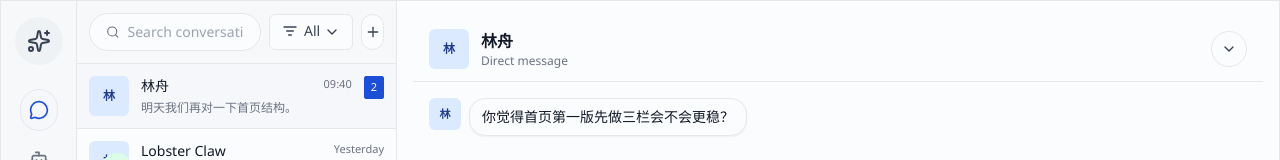
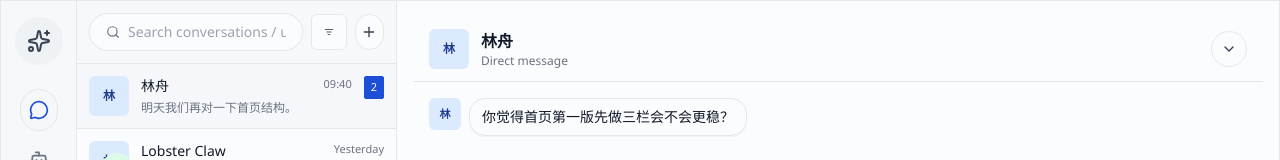
Before and after one commit to ArcheLabs/vibly, a React (Vite) app: page /chat in a window 1280 px wide. Shown: the top 160 px of the page. Built offline with nearby package versions, Linux system fonts and the light colour scheme.

Commit message:
style: polish chat filter and discover panel

```diff
--- a/src/components/ui/Dropdown.tsx
+++ b/src/components/ui/Dropdown.tsx
@@ -16,9 +16,19 @@ type DropdownProps = {
   onOpenChange: (open: boolean) => void
   options: DropdownOption[]
   className?: string
+  buttonClassName?: string
+  hideChevron?: boolean
 }
 
-export function Dropdown({ label, open, onOpenChange, options, className }: DropdownProps) {
+export function Dropdown({
+  label,
+  open,
+  onOpenChange,
+  options,
+  className,
+  buttonClassName,
+  hideChevron = false,
+}: DropdownProps) {
   const ref = useRef<HTMLDivElement>(null)
 
   useClickOutside(ref, () => onOpenChange(false))
@@ -28,10 +38,13 @@ export function Dropdown({ label, open, onOpenChange, options, className }: Drop
       <button
         type="button"
         onClick={() => onOpenChange(!open)}
-        className="inline-flex h-9 items-center gap-1 rounded-md border border-default bg-surface px-3 text-sm text-secondary transition hover-bg-muted"
+        className={cn(
+          'inline-flex h-9 items-center gap-1 rounded-md border border-default bg-surface px-3 text-sm text-secondary transition hover-bg-muted',
+          buttonClassName,
+        )}
       >
-        <span>{label}</span>
-        <ChevronDown className="h-4 w-4" />
+        {label}
+        {hideChevron ? null : <ChevronDown className="h-4 w-4" />}
       </button>
       {open ? (
         <div className="absolute right-0 top-[calc(100%+8px)] z-30 min-w-[160px] rounded-md border border-default bg-surface p-1">
--- a/src/pages/ChatPage.tsx
+++ b/src/pages/ChatPage.tsx
@@ -55,12 +55,6 @@ export function ChatPage() {
     [conversationFilter, conversations, search],
   )
 
-  const filterLabelMap: Record<ConversationFilter, string> = {
-    all: t('chat.filterAll'),
-    agent: t('chat.filterAgentsOnly'),
-    human: t('chat.filterHumansOnly'),
-  }
-
   const selectedConversation =
     conversations.find((conversation) => conversation.id === selectedConversationId) ?? null
 
@@ -82,14 +76,15 @@ export function ChatPage() {
     <div className="flex items-center gap-2">
       <SearchBar value={search} onChange={setSearch} placeholder={t('chat.searchPlaceholder')} />
       <Dropdown
-        label={
-          <span className="inline-flex items-center gap-1.5">
-            <ListFilter className="h-4 w-4" />
-            <span>{filterLabelMap[conversationFilter]}</span>
-          </span>
-        }
+        label={<ListFilter className="h-4 w-4" />}
         open={filterMenuOpen}
         onOpenChange={setFilterMenuOpen}
+        hideChevron
+        buttonClassName={
+          conversationFilter === 'all'
+            ? 'h-9 w-9 justify-center rounded-full px-0'
+            : 'h-9 w-9 justify-center rounded-full border-accent bg-muted text-primary px-0'
+        }
         options={[
           {
             key: 'all',
@@ -110,6 +105,7 @@ export function ChatPage() {
             onSelect: () => setConversationFilter('human'),
           },
         ]}
+        className="shrink-0"
       />
       <IconButton aria-label={t('actions.createConversation')}>
         <Plus className="h-4 w-4" />
--- a/src/pages/DiscoverPage.tsx
+++ b/src/pages/DiscoverPage.tsx
@@ -1,5 +1,5 @@
 import { useMemo, useState } from 'react'
-import { Boxes, Compass, Flame, PackageSearch } from 'lucide-react'
+import { Boxes, Flame, PackageSearch } from 'lucide-react'
 import { AgentListItem } from '@/components/agents/AgentListItem'
 import { AgentCard } from '@/components/profile/AgentCard'
 import { EmptyState } from '@/components/common/EmptyState'
@@ -7,7 +7,6 @@ import { ListPanel } from '@/components/layout/ListPanel'
 import { MainPanel } from '@/components/layout/MainPanel'
 import { SearchBar } from '@/components/ui/SearchBar'
 import { Button } from '@/components/ui/Button'
-import { Divider } from '@/components/ui/Divider'
 import { useI18n } from '@/i18n'
 import { useAppContext } from '@/lib/app-context'
 import { cn } from '@/lib/utils'
@@ -116,11 +115,6 @@ export function DiscoverPage() {
           />
         ) : selectedAgent ? (
           <div className="space-y-3">
-            <div className="flex items-center gap-2 text-sm text-muted">
-              <Compass className="h-4 w-4" />
-              {t('discover.intro')}
-            </div>
-            <Divider variant="full" />
             <AgentCard agent={selectedAgent} onStartChat={() => startChatWithAgent(selectedAgent.id)} />
             <div className="flex justify-center">
               <Button size="sm" variant="outline" onClick={() => openAgentProfile(selectedAgent.id)}>
```
